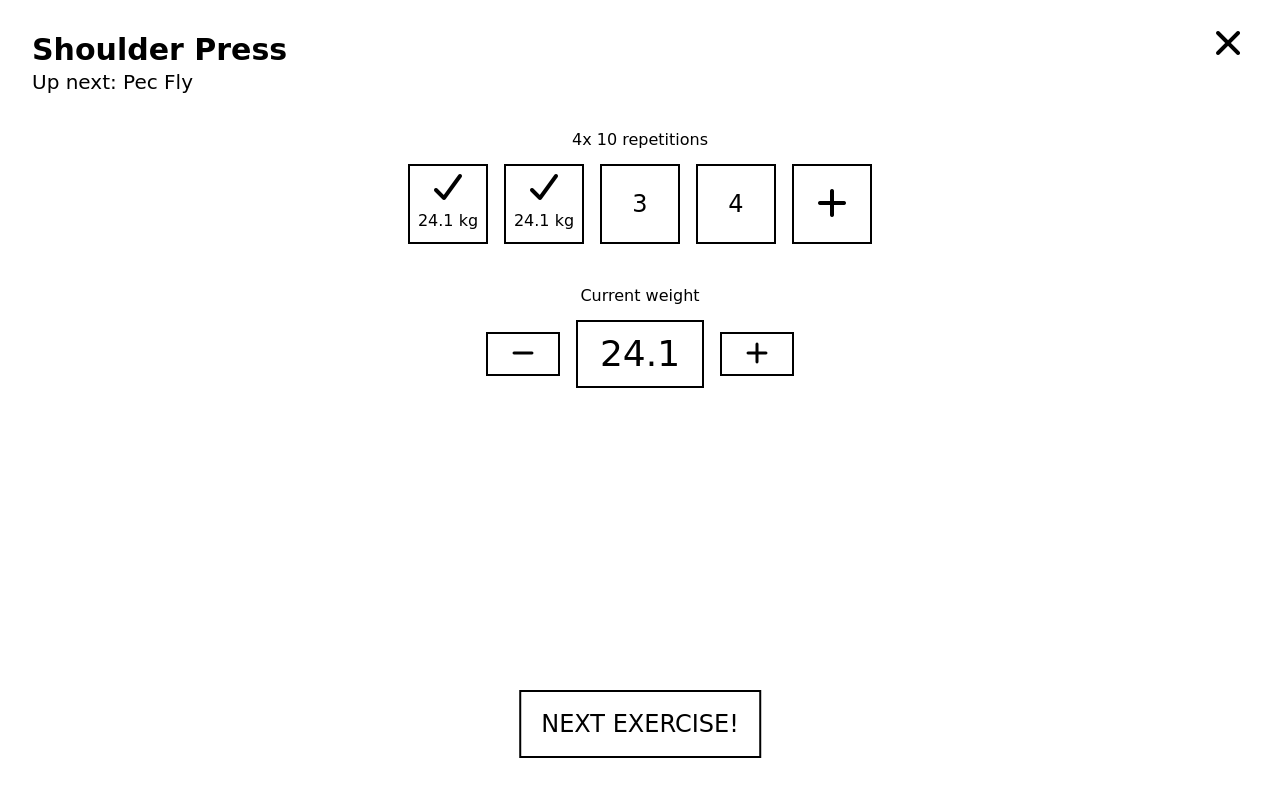
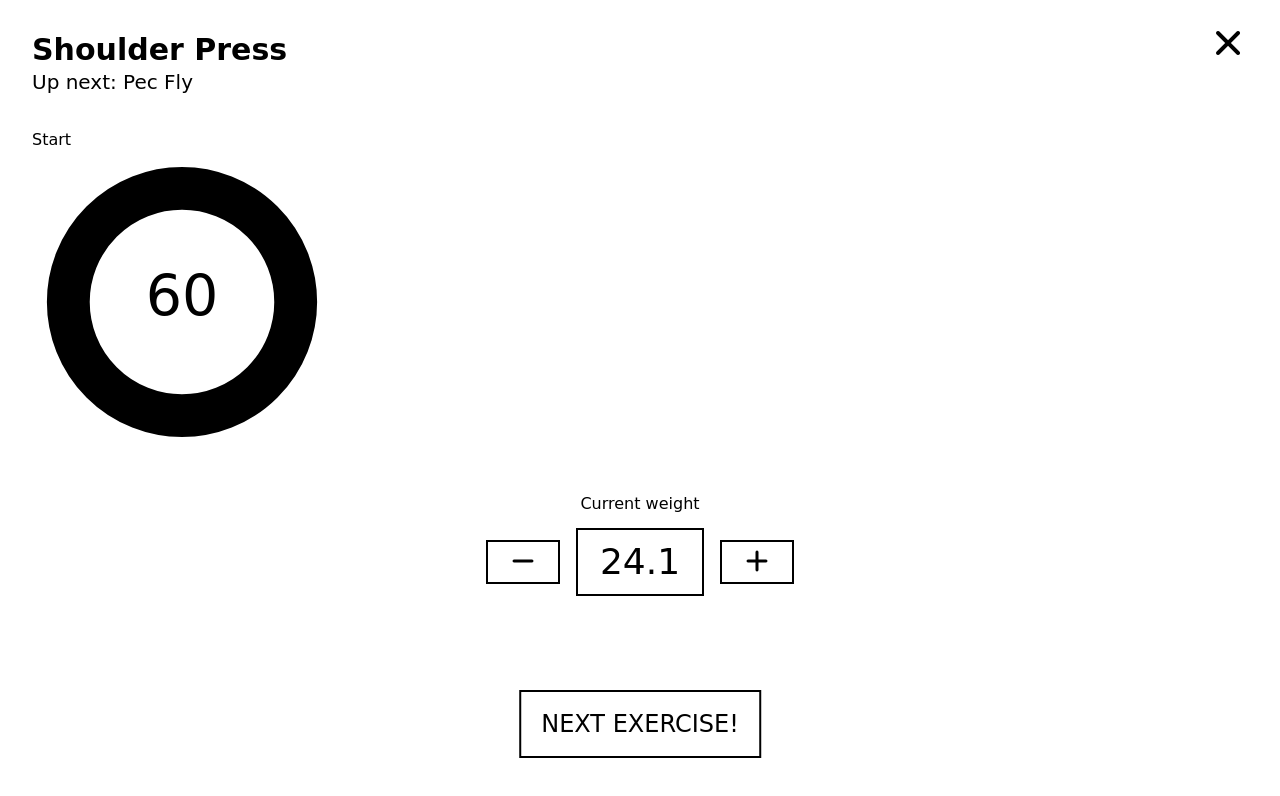
Before and after one commit to yansiegers/sveltekit-workout-app, a SvelteKit app: page /workout-routines/0/exercises in a window 1280 px wide. Shown: the top 796 px of the page. Built offline with nearby package versions, Linux system fonts and the light colour scheme.

Commit message:
Add Timer

```diff
--- a/src/components/ExerciseSets.svelte
+++ b/src/components/ExerciseSets.svelte
@@ -1,12 +1,13 @@
 <script lang="ts">
 	import Icon from './Icon.svelte';
 	import SetButton from './SetButton.svelte';
+	import Timer from './Timer.svelte';
 
 	export let exercise: WorkoutExercise;
 
 	let finishedSets = [24.1, 24.1];
 	let setsCount = finishedSets.length > exercise.sets ? finishedSets.length : exercise.sets;
-	let resting = false;
+	let resting = true;
 
 	interface WorkoutExercise {
 		type: 'workoutExercise';
@@ -18,7 +19,7 @@
 </script>
 
 {#if resting}
-	resting
+	<Timer />
 {:else}
 	<p class="mb-3 text-center">{exercise.sets}x {exercise.reps} repetitions</p>
 	<div class="flex flex-wrap justify-center gap-4">
--- /dev/null
+++ b/src/components/Timer.svelte
@@ -0,0 +1,123 @@
+<script lang="ts">
+	let val1D: SVGCircleElement;
+	let val2D: SVGCircleElement;
+	let totalValue: SVGTextElement;
+
+	let minute = 60;
+	let interval: NodeJS.Timer;
+
+	function start() {
+		console.log('start');
+		interval = setInterval(timer, 1000);
+	}
+
+	function timer() {
+		if (minute <= 0) {
+			clearInterval(interval);
+			console.log('interval cleared');
+		} else {
+			minute--;
+		}
+
+		console.log(minute);
+
+		let val1 = 60 - minute;
+		let val2 = minute;
+
+		var per1 = (val1 / 60) * 100;
+		var per2 = (val2 / 60) * 100;
+
+		var offset = 25;
+
+		totalValue.textContent = minute.toString();
+
+		val1D.style.strokeDasharray = per1 + ' ' + (100 - per1);
+		val1D.style.strokeDashoffset = offset.toString();
+
+		val2D.style.strokeDasharray = per2 + ' ' + (100 - per2);
+		val2D.style.strokeDashoffset = (100 - per1 + offset).toString();
+	}
+</script>
+
+<div>
+	<button on:click={start}>Start</button>
+
+	<svg class="donut" width="300" height="100%" viewBox="0 0 42 42">
+		<circle class="donut-hole" cx="21" cy="21" r="15.91549430918954" fill="#fff" />
+
+		<!--  GREEN  -->
+		<circle
+			id="donut-segment2"
+			cx="21"
+			cy="21"
+			r="15.91549430918954"
+			fill="transparent"
+			stroke="black"
+			stroke-width="6"
+			stroke-dasharray="100 100"
+			stroke-dashoffset="0"
+			bind:this={val2D}
+		/>
+
+		<!--  PURPLE  -->
+		<circle
+			id="donut-segment1"
+			cx="21"
+			cy="21"
+			r="15.91549430918954"
+			fill="transparent"
+			stroke="black"
+			stroke-width="1"
+			stroke-dasharray="0 100"
+			stroke-dashoffset="25"
+			bind:this={val1D}
+		/>
+
+		<g class="chart-text">
+			<text x="50%" y="50%" class="chart-number" id="totalValue" bind:this={totalValue}>
+				{minute}
+			</text>
+		</g>
+	</svg>
+</div>
+
+<style>
+	/* @import url(https://fonts.googleapis.com/css?family=Montserrat:400); */
+
+	/* body {
+		font: 16px/1.4em 'Montserrat', Arial, sans-serif;
+	} */
+	/* * {
+		-webkit-box-sizing: border-box;
+		-moz-box-sizing: border-box;
+		box-sizing: border-box;
+	} */
+	.chart-text {
+		/*font: 16px/1.4em "Montserrat", Arial, sans-serif;*/
+		fill: #000;
+		/* -moz-transform: translateY(0.25em);
+		-ms-transform: translateY(0.25em);
+		-webkit-transform: translateY(0.25em); */
+		transform: translateY(0.25em);
+	}
+
+	.chart-number {
+		font-size: 0.5em;
+		line-height: 1;
+		text-anchor: middle;
+		/* -moz-transform: translateY(-0.25em);
+		-ms-transform: translateY(-0.25em);
+		-webkit-transform: translateY(-0.25em); */
+		transform: translateY(-0.25em);
+	}
+
+	/* .chart-label {
+		font-size: 0.2em;
+		text-transform: uppercase;
+		text-anchor: middle; */
+	/* -moz-transform: translateY(0.7em);
+		-ms-transform: translateY(0.7em);
+		-webkit-transform: translateY(0.7em); */
+	/* transform: translateY(0.7em);
+	} */
+</style>
```
